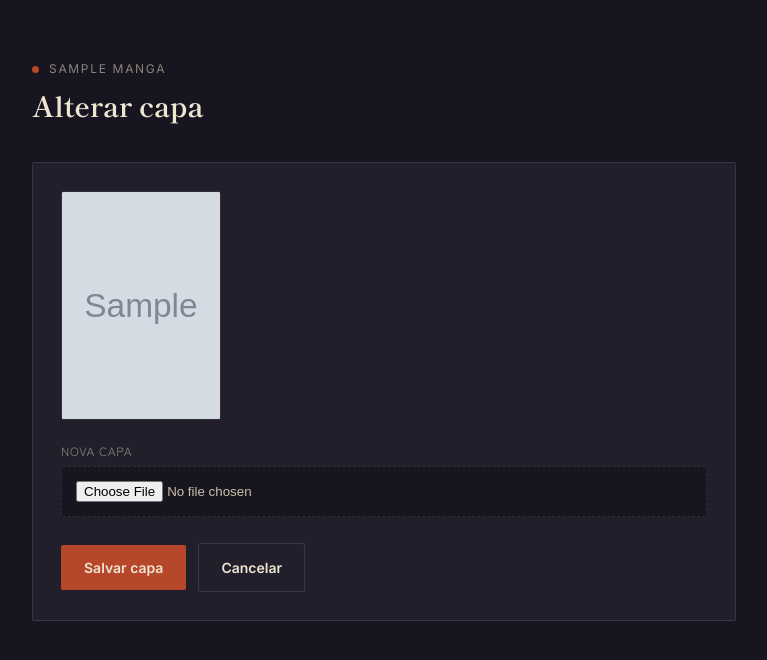
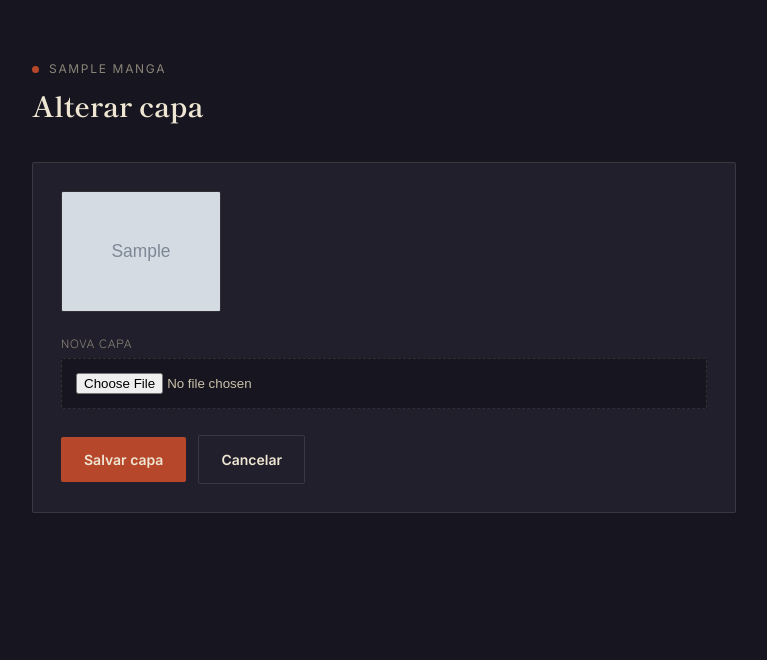
Before and after one commit to AikoRYUUUUUUU/suki, a Flask app: page /admin/mangas/1/cover in a window 1280 px wide. Shown: the part 69-729 px from the top of the page, without its empty margins (256-1023 px from the left). Run offline with Flask 3, Linux system fonts and the light colour scheme; the visitor is signed in with stand-in values (Sample User, id 1); tables that the repository leaves empty hold one stand-in row (values such as "Sample post"); grey boxes marked "Sample" are stand-in pictures; some libraries are stand-ins or nearby versions.

Commit message:
fix: capa na tela de confirmação respeita a proporção real da imagem
O box usava aspect-ratio fixo (3/4.3) + object-fit:cover, cortando
qualquer capa cuja proporção real fosse diferente. Agora a largura
fica fixa e a altura acompanha a imagem (height:auto), sem crop.

Co-Authored-By: Claude Sonnet 5 <noreply@anthropic.com>

```diff
--- a/static/css/admin.css
+++ b/static/css/admin.css
@@ -111,13 +111,16 @@ form.admin-form label:first-of-type { margin-top: 0; }
   border-radius: var(--radius);
   overflow: hidden;
   border: 1px solid var(--line);
-  aspect-ratio: 3/4.3;
   background: var(--ink);
 }
-.confirm-cover img { width: 100%; height: 100%; object-fit: cover; }
+.confirm-cover img {
+  width: 100%;
+  height: auto;
+  display: block;
+}
 .confirm-cover-empty {
   width: 100%;
-  height: 100%;
+  aspect-ratio: 3/4.3;
   display: grid;
   place-items: center;
   color: var(--gray);
```
